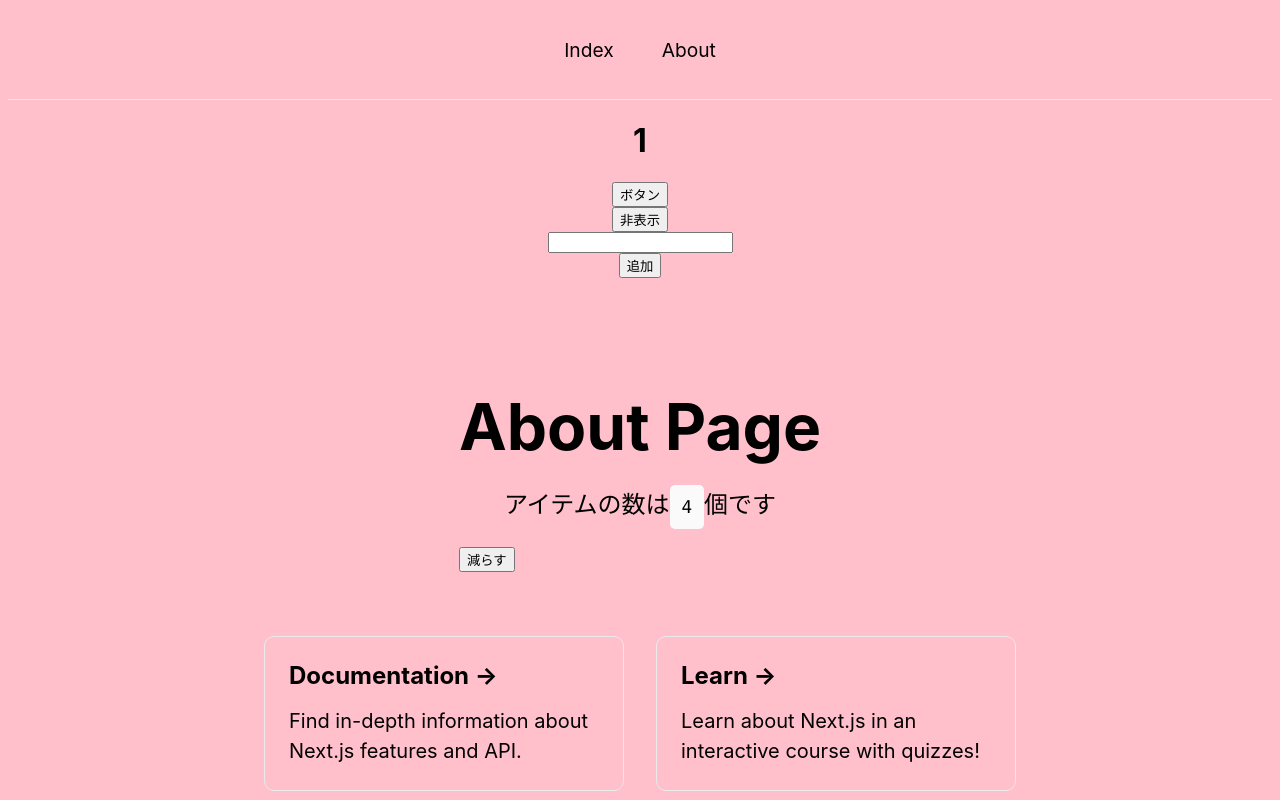
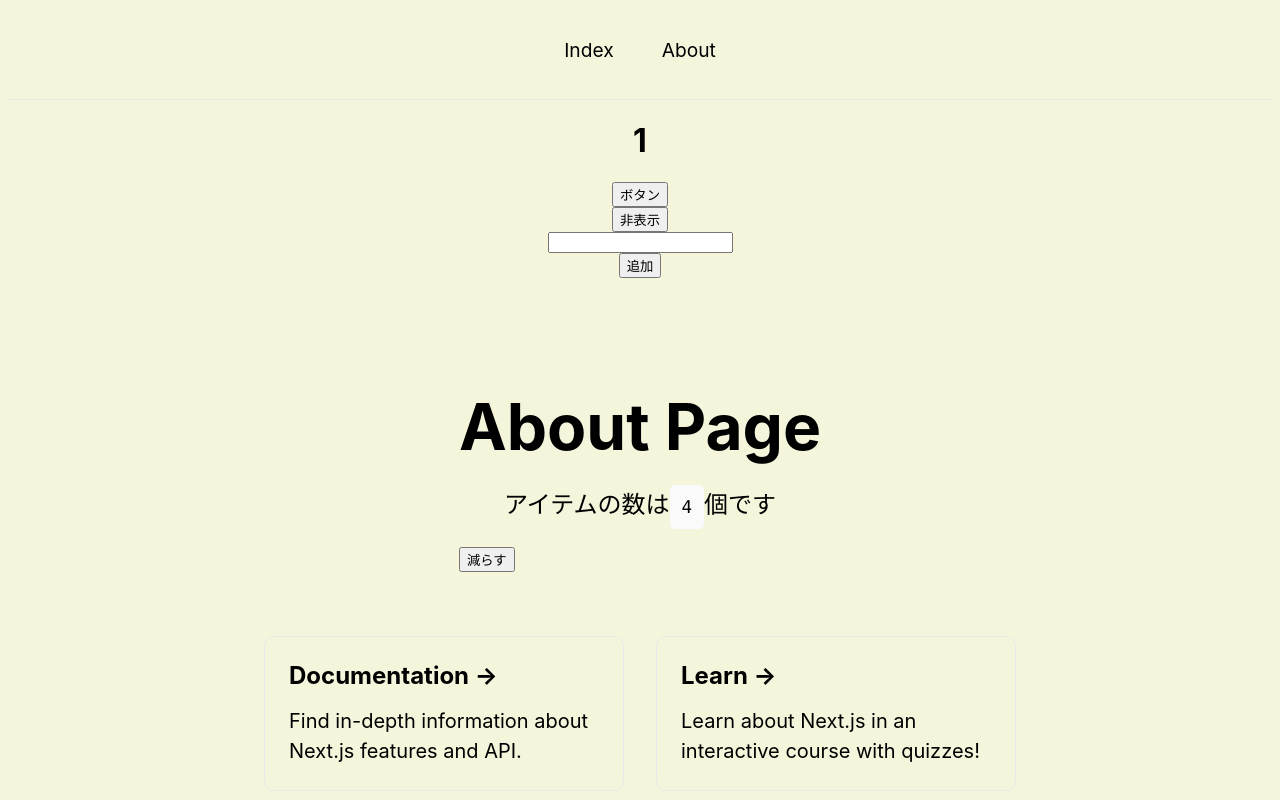
Before and after one commit to fumiee/study-react, a Next.js app: page /about in a window 1280 px wide. Shown: the top 800 px of the page. Built offline with nearby package versions, Linux system fonts and the light colour scheme.

Commit message:
useRouterを使いました

```diff
--- /dev/null
+++ b/src/hooks/useBgColor.jsx
@@ -0,0 +1,14 @@
+import { useEffect } from "react";
+import { useRouter } from "next/router";
+
+export const useBgColor = () => {
+  const router = useRouter();
+
+  useEffect(() => {
+    document.body.style.backgroundColor =
+      router.pathname === "/" ? "pink" : "beige";
+    return () => {
+      document.body.style.backgroundColor = "";
+    };
+  }, [router.pathname]);
+};
--- a/src/hooks/useBgPink.jsx
+++ /dev/null
@@ -1,10 +0,0 @@
-import { useEffect } from "react";
-
-export const useBgPink = () => {
-  useEffect(() => {
-    document.body.style.backgroundColor = "pink";
-    return () => {
-      document.body.style.backgroundColor = "";
-    };
-  }, []);
-};
--- a/src/pages/_app.jsx
+++ b/src/pages/_app.jsx
@@ -1,5 +1,5 @@
 import Head from "next/head";
-import { useBgPink } from "src/hooks/useBgPink";
+import { useBgColor } from "src/hooks/useBgColor";
 import { useCounter } from "src/hooks/useCounter";
 import { useInputArray } from "src/hooks/useInputArray";
 import "src/styles/globals.css";
@@ -7,7 +7,7 @@
 function MyApp({ Component, pageProps }) {
   const counter = useCounter();
   const inputArray = useInputArray();
-  useBgPink();
+  useBgColor();
 
   return (
     <>
--- a/src/pages/about.jsx
+++ b/src/pages/about.jsx
@@ -3,7 +3,6 @@
 import { Footer } from "src/components/Footer";
 import { Main } from "src/components/main";
 import { Header } from "src/components/Header";
-import { useBgPink } from "src/hooks/useBgPink";
 
 export default function About(props) {
   const {
@@ -16,7 +15,6 @@
     handleChange,
     handleAdd,
   } = props;
-  useBgPink();
   return (
     <div className={styles.container}>
       <Head>
--- a/src/pages/index.jsx
+++ b/src/pages/index.jsx
@@ -3,7 +3,6 @@
 import { Footer } from "src/components/Footer";
 import { Main } from "src/components/main";
 import { Header } from "src/components/Header";
-import { useBgPink } from "src/hooks/useBgPink";
 
 export default function Home(props) {
   const {
@@ -16,7 +15,6 @@
     handleChange,
     handleAdd,
   } = props;
-  useBgPink();
   return (
     <div className={styles.container}>
       <Head>
```
